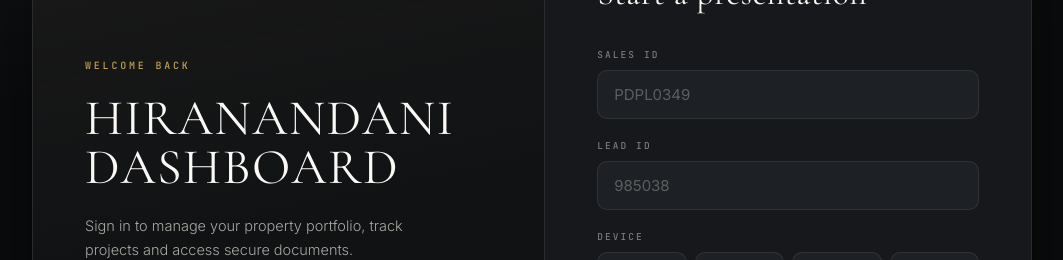
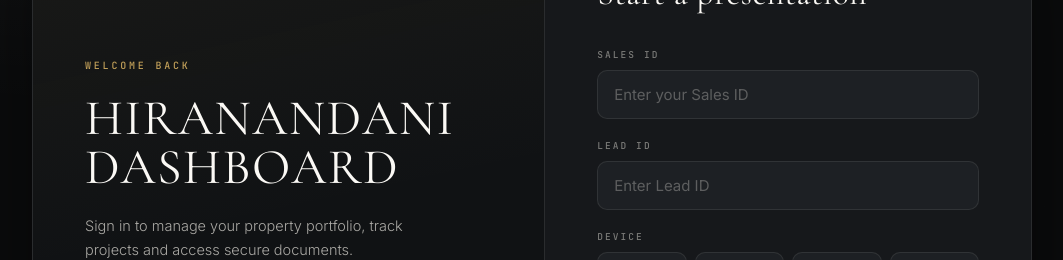
Before and after one commit to Fute-Services/HiranandiniDashboard-, a React (Vite) app: page /login in a window 1280 px wide. Shown: the part 226-486 px from the top of the page, without its empty margins (108-1171 px from the left). Built offline with nearby package versions, Linux system fonts and the light colour scheme; no server answers.

Commit message:
Use descriptive placeholders for Sales ID and Lead ID on login

```diff
--- a/src/pages/LoginPage.jsx
+++ b/src/pages/LoginPage.jsx
@@ -269,7 +269,7 @@
                       setEmail(e.target.value);
                       if (error) setError("");
                     }}
-                    placeholder="PDPL0349"
+                    placeholder="Enter your Sales ID"
                     autoComplete="username"
                     required
                     className={styles.input}
@@ -289,7 +289,7 @@
                         setLeadId(e.target.value);
                         if (error) setError("");
                       }}
-                      placeholder="985038"
+                      placeholder="Enter Lead ID"
                       autoComplete="off"
                       required
                       className={styles.input}
```
